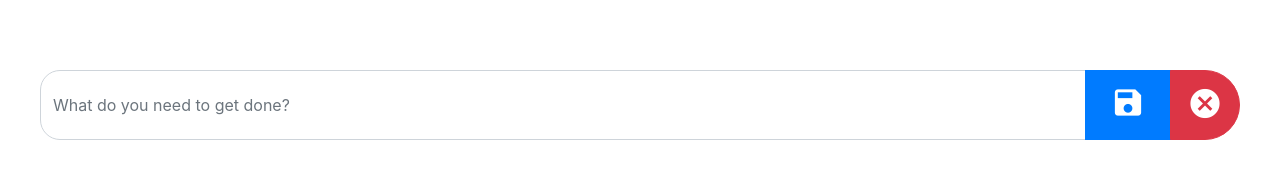
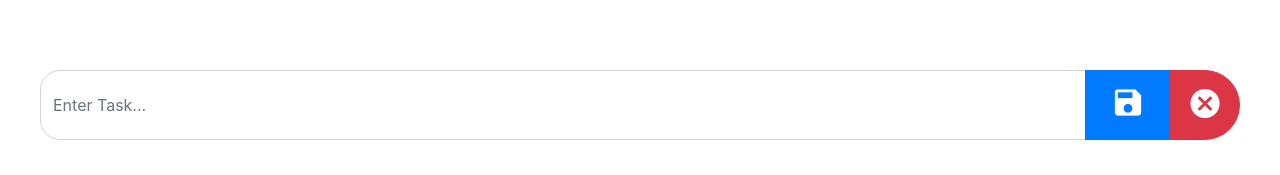
Before and after one commit to rmt002/to-do-React, a React (Create React App) app: page / in a window 1280 px wide. Both pictures are taken after a click on the button "edit". Shown: the part 622-797 px from the top of the page. Built offline with nearby package versions, Linux system fonts and the light colour scheme; the HTML template or start-up script is replaced by a standard one.

Commit message:
Placeholder text changed

```diff
--- a/src/components/To-Do-Input.js
+++ b/src/components/To-Do-Input.js
@@ -30,7 +30,7 @@ export class ToDoInput extends Component {
                 <div className="compose_box">
                     <InputGroup className="mb-3  justify-content-center">
                         <FormControl
-                            placeholder="What do you need to get done?"
+                            placeholder="Enter Task..."
                             aria-label="Recipient's username"
                             aria-describedby="basic-addon2"
                             id="composer"
```
